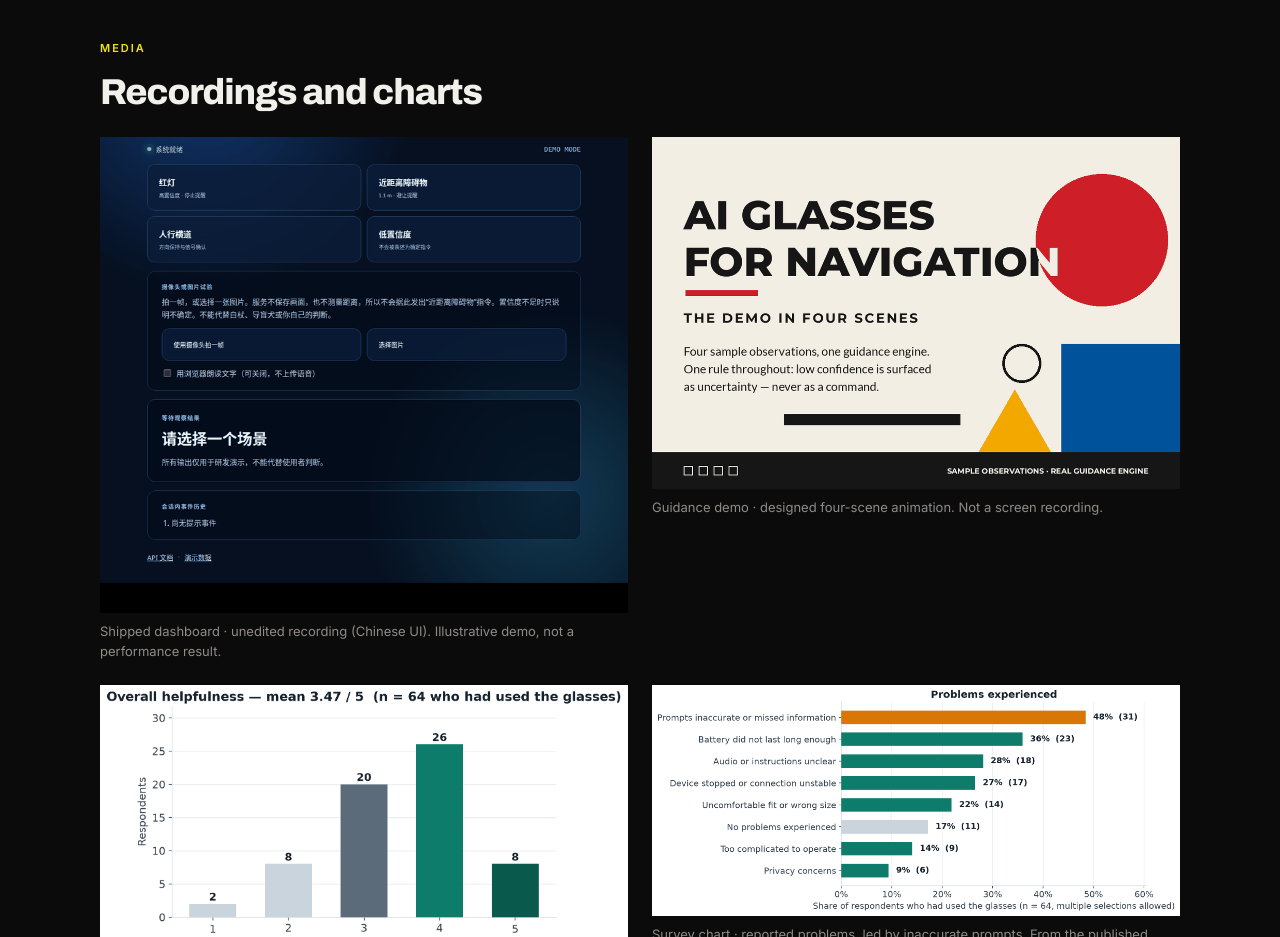
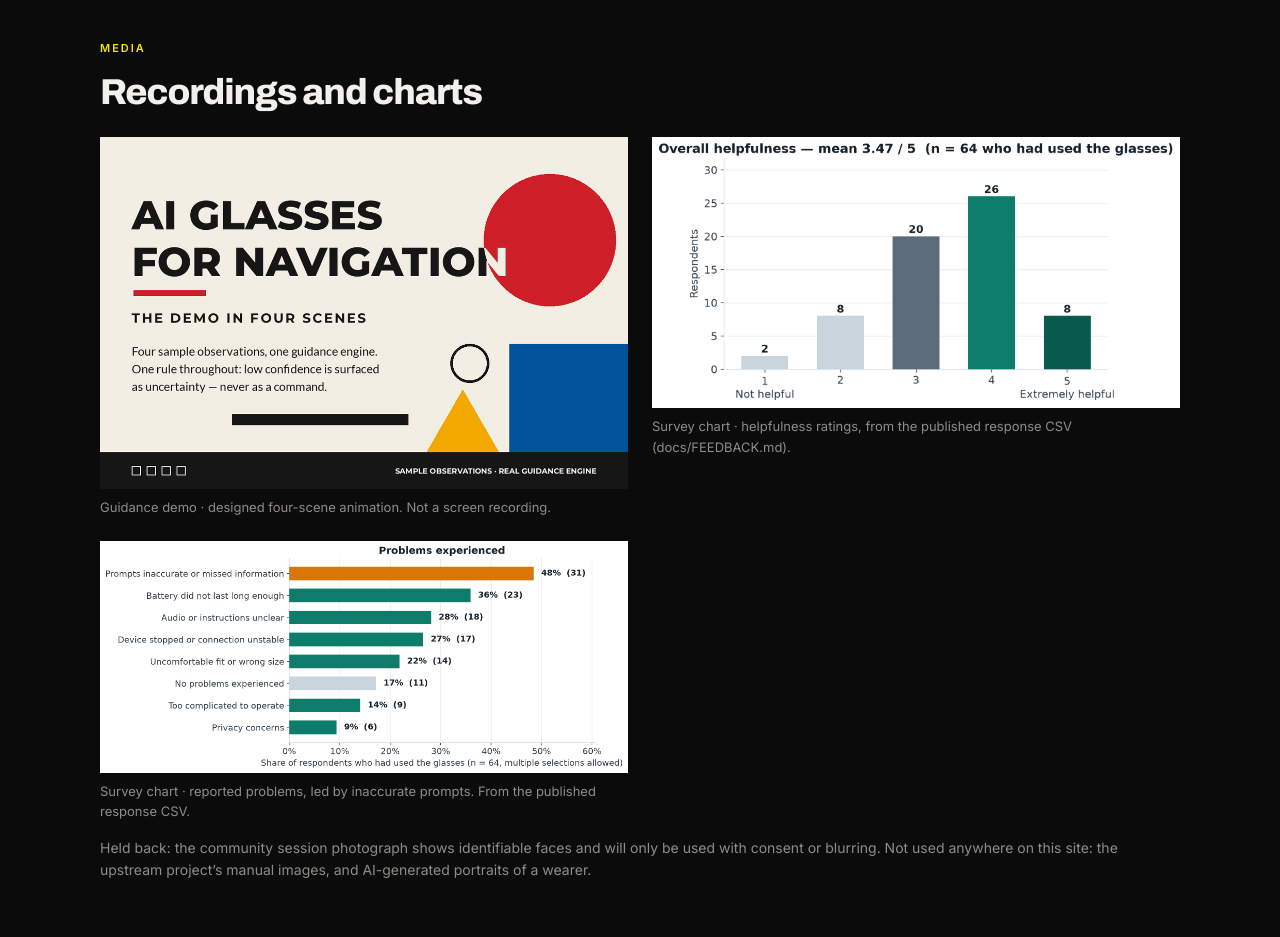
Before and after one commit to DresdenGman/site-dresdengoehner, a plain HTML site: page projects/glasses.html in a window 1280 px wide. Shown: the part 3600-4537 px from the top of the page. Drawn offline with Linux system fonts and the light colour scheme.

Commit message:
Remove dashboard recording GIF from glasses project page

```diff
--- a/projects/glasses.html
+++ b/projects/glasses.html
@@ -112,10 +112,6 @@ ul.evid li{margin:10px 0}
 <h2>Recordings and charts</h2>
 <div class="media">
 <figure>
-<img src="../assets/glasses-demo-recording.gif" width="860" height="775" loading="lazy" alt="Unedited dashboard recording, Chinese interface">
-<figcaption>Shipped dashboard · unedited recording (Chinese UI). Illustrative demo, not a performance result.</figcaption>
-</figure>
-<figure>
 <img src="../assets/glasses-demo.gif" width="1024" height="683" loading="lazy" alt="Designed four-scene guidance animation">
 <figcaption>Guidance demo · designed four-scene animation. Not a screen recording.</figcaption>
 </figure>
```
Also changed, not shown: assets/glasses-demo-recording.gif (deleted).
